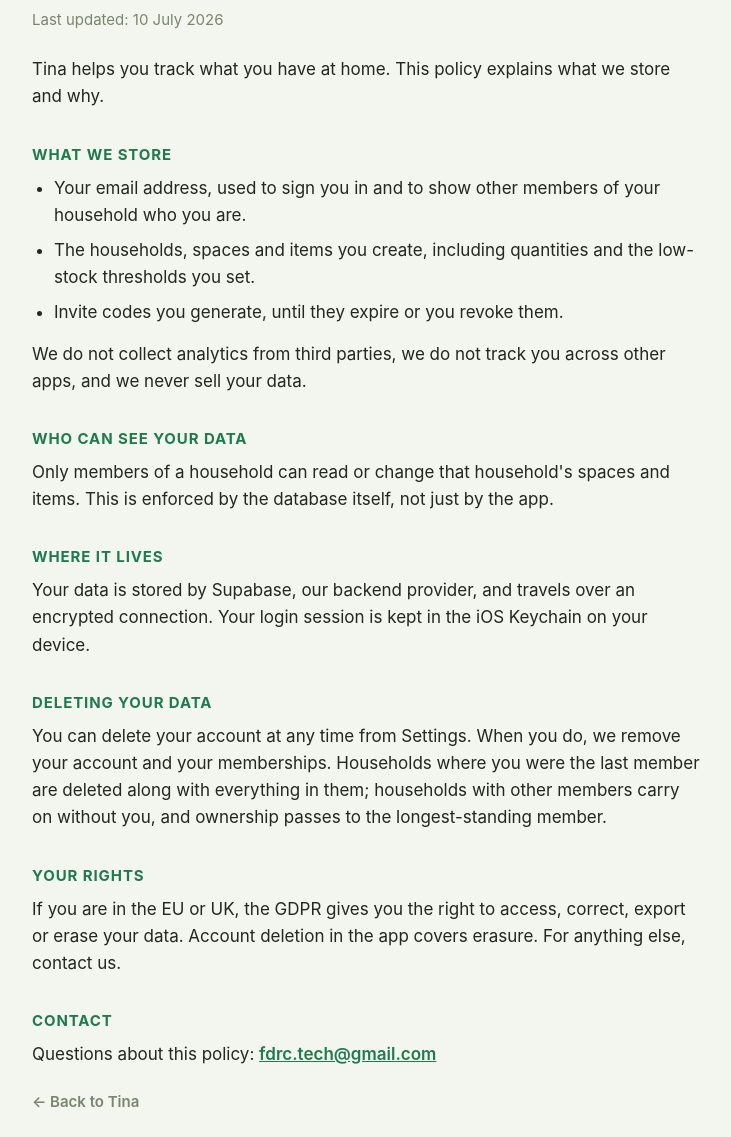
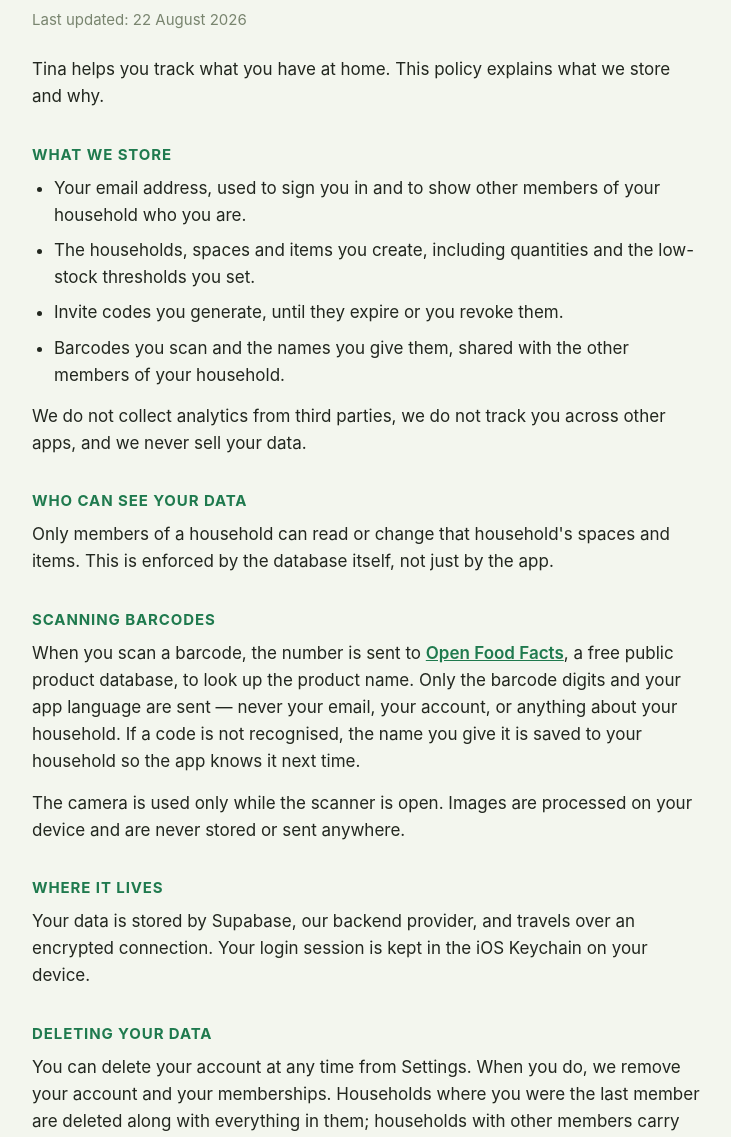
Before and after one commit to fdrc-tech/tina-site, a plain HTML site: page privacy.html in a window 1280 px wide. Shown: the part 131-1268 px from the top of the page, without its empty margins (272-1003 px from the left). Drawn offline with Linux system fonts and the light colour scheme.

Commit message:
Disclose the barcode lookup
Tina 1.2 sends a scanned barcode to Open Food Facts to look up a product
name — the first time the app talks to anything but its own backend. Says
what is sent, what is not, and that camera frames never leave the device.
Mirrors the in-app copy in LegalView.swift.

```diff
--- a/privacy.html
+++ b/privacy.html
@@ -15,7 +15,7 @@
 
   <main class="container doc">
     <h1>Privacy Policy</h1>
-    <p class="updated">Last updated: 10 July 2026</p>
+    <p class="updated">Last updated: 22 August 2026</p>
 
     <p>Tina helps you track what you have at home. This policy explains what we store and why.</p>
 
@@ -24,11 +24,16 @@
       <li>Your email address, used to sign you in and to show other members of your household who you are.</li>
       <li>The households, spaces and items you create, including quantities and the low-stock thresholds you set.</li>
       <li>Invite codes you generate, until they expire or you revoke them.</li>
+      <li>Barcodes you scan and the names you give them, shared with the other members of your household.</li>
     </ul>
     <p>We do not collect analytics from third parties, we do not track you across other apps, and we never sell your data.</p>
 
     <h2>Who can see your data</h2>
     <p>Only members of a household can read or change that household's spaces and items. This is enforced by the database itself, not just by the app.</p>
+
+    <h2>Scanning barcodes</h2>
+    <p>When you scan a barcode, the number is sent to <a href="https://openfoodfacts.org">Open Food Facts</a>, a free public product database, to look up the product name. Only the barcode digits and your app language are sent — never your email, your account, or anything about your household. If a code is not recognised, the name you give it is saved to your household so the app knows it next time.</p>
+    <p>The camera is used only while the scanner is open. Images are processed on your device and are never stored or sent anywhere.</p>
 
     <h2>Where it lives</h2>
     <p>Your data is stored by Supabase, our backend provider, and travels over an encrypted connection. Your login session is kept in the iOS Keychain on your device.</p>
```
